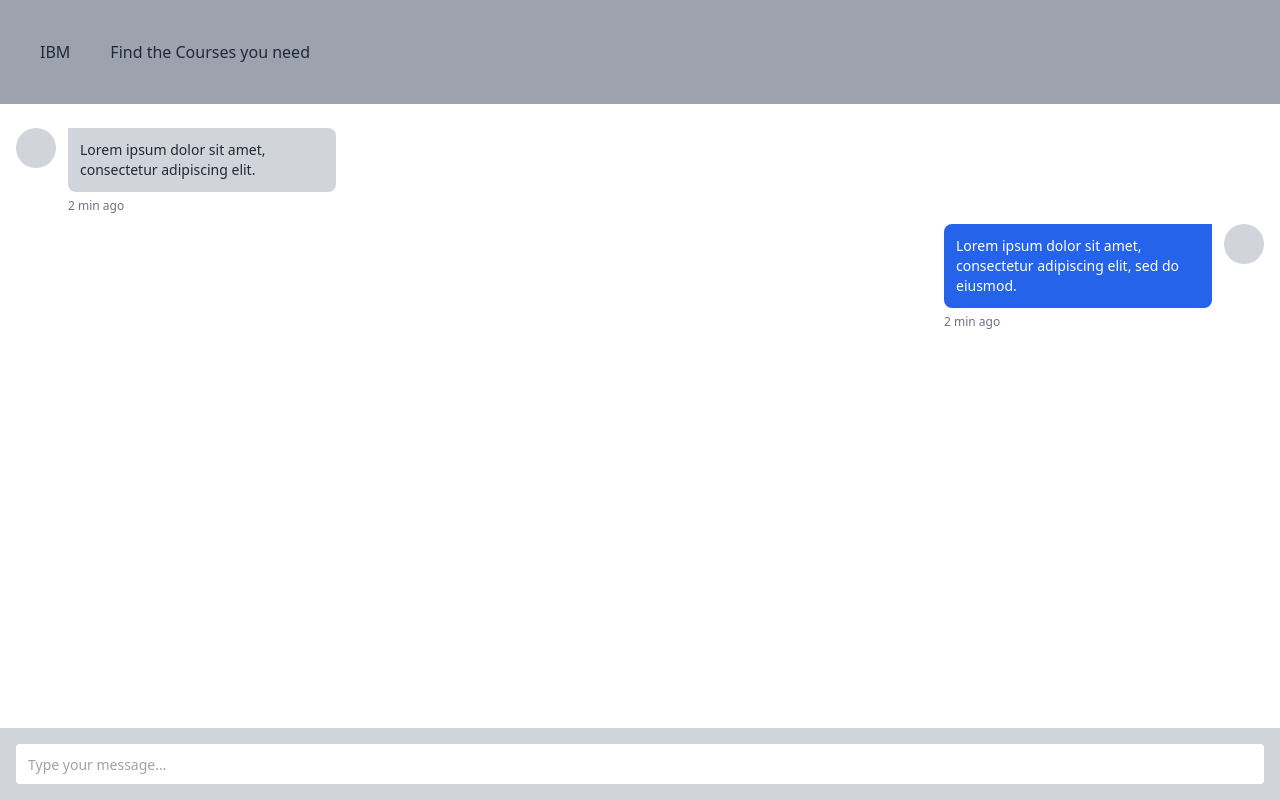
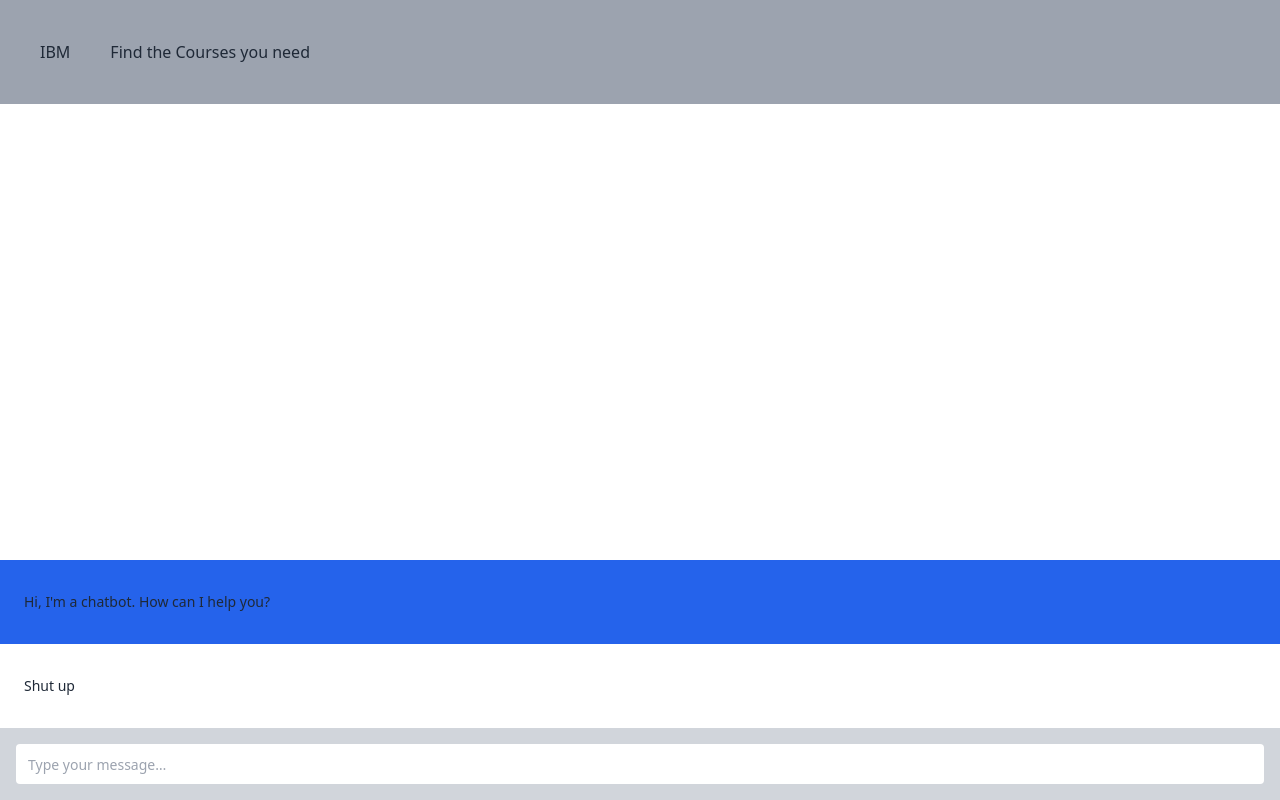
Before and after one commit to DU-SE-Group-8/Course-Recommender, a React (Vite) app in the folder client/: page / in a window 1280 px wide. Built offline with nearby package versions, Linux system fonts and the light colour scheme.

Commit message:
Added readme

```diff
--- a/client/src/Chat.jsx
+++ b/client/src/Chat.jsx
@@ -8,7 +8,18 @@ const Chat = () => {
     <div class="flex flex-col items-center justify-center w-screen min-h-screen bg-gray-100 text-gray-800">
       <div class="flex flex-col flex-grow w-full bg-white shadow-xl overflow-hidden">
         <Header />
-        <Messages />
+        <Messages messages={[
+          {
+            "id": crypto.randomUUID(),
+            "text": "Hi, I'm a chatbot. How can I help you?",
+            "isQuestion": true,
+          },
+          {
+            "id": crypto.randomUUID(),
+            "text": "Shut up",
+            "isQuestion": false
+          },
+        ].reverse()} />
         <FreeInput />
       </div>
     </div>
--- /dev/null
+++ b/client/src/components/Message.jsx
@@ -0,0 +1,14 @@
+const Message = ({ message, isQuestion=false }) => {
+  let messageClass = "flex w-full space-x-3 p-6 py-8";
+  if (isQuestion) {
+    messageClass += " bg-blue-600";
+  }
+
+  return (
+    <div className={messageClass}>
+      <p className="text-sm">{message}</p>
+    </div>
+  );
+}
+
+export default Message;
--- a/client/src/components/Messages.jsx
+++ b/client/src/components/Messages.jsx
@@ -1,24 +1,15 @@
-const Messages = () => {
+import Message from "./Message";
+
+const Messages = ({ messages }) => {
   return (
-    <div class="flex flex-col flex-grow h-0 p-4 overflow-auto">
-      <div class="flex w-full mt-2 space-x-3 max-w-xs">
-        <div class="flex-shrink-0 h-10 w-10 rounded-full bg-gray-300"></div>
-        <div>
-          <div class="bg-gray-300 p-3 rounded-r-lg rounded-bl-lg">
-            <p class="text-sm">Lorem ipsum dolor sit amet, consectetur adipiscing elit.</p>
-          </div>
-          <span class="text-xs text-gray-500 leading-none">2 min ago</span>
-        </div>
-      </div>
-      <div class="flex w-full mt-2 space-x-3 max-w-xs ml-auto justify-end">
-        <div>
-          <div class="bg-blue-600 text-white p-3 rounded-l-lg rounded-br-lg">
-            <p class="text-sm">Lorem ipsum dolor sit amet, consectetur adipiscing elit, sed do eiusmod.</p>
-          </div>
-          <span class="text-xs text-gray-500 leading-none">2 min ago</span>
-        </div>
-        <div class="flex-shrink-0 h-10 w-10 rounded-full bg-gray-300"></div>
-      </div>
+    <div class="flex flex-col-reverse flex-grow h-0 overflow-auto">
+      {messages.map(message => (
+        <Message
+          key={message.id}
+          isQuestion={message.isQuestion}
+          message={message.text}
+        />
+      ))}
     </div>
   );
 }
```
Also changed, not shown: 1 other file (tests, documents, lock files or other folders).
